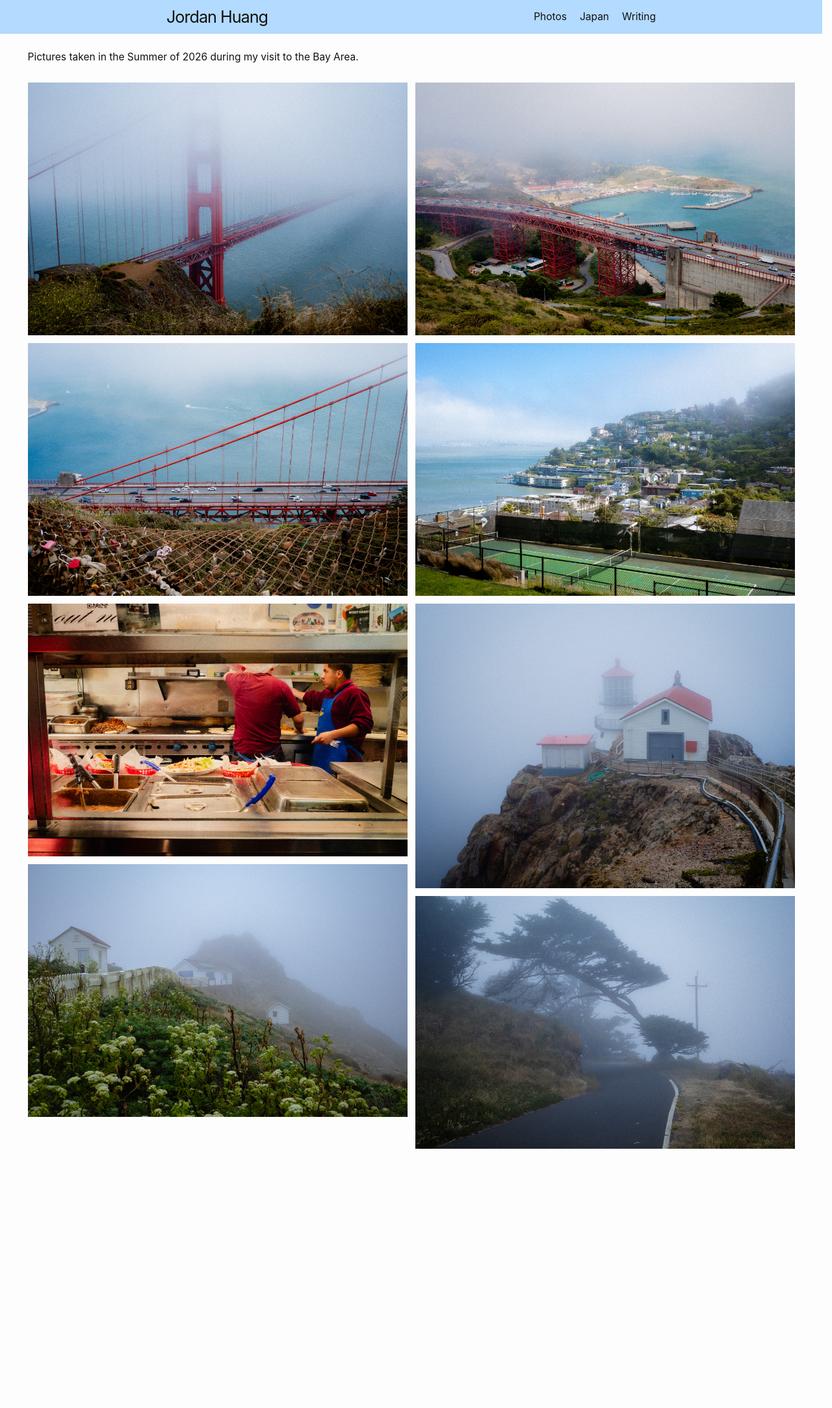
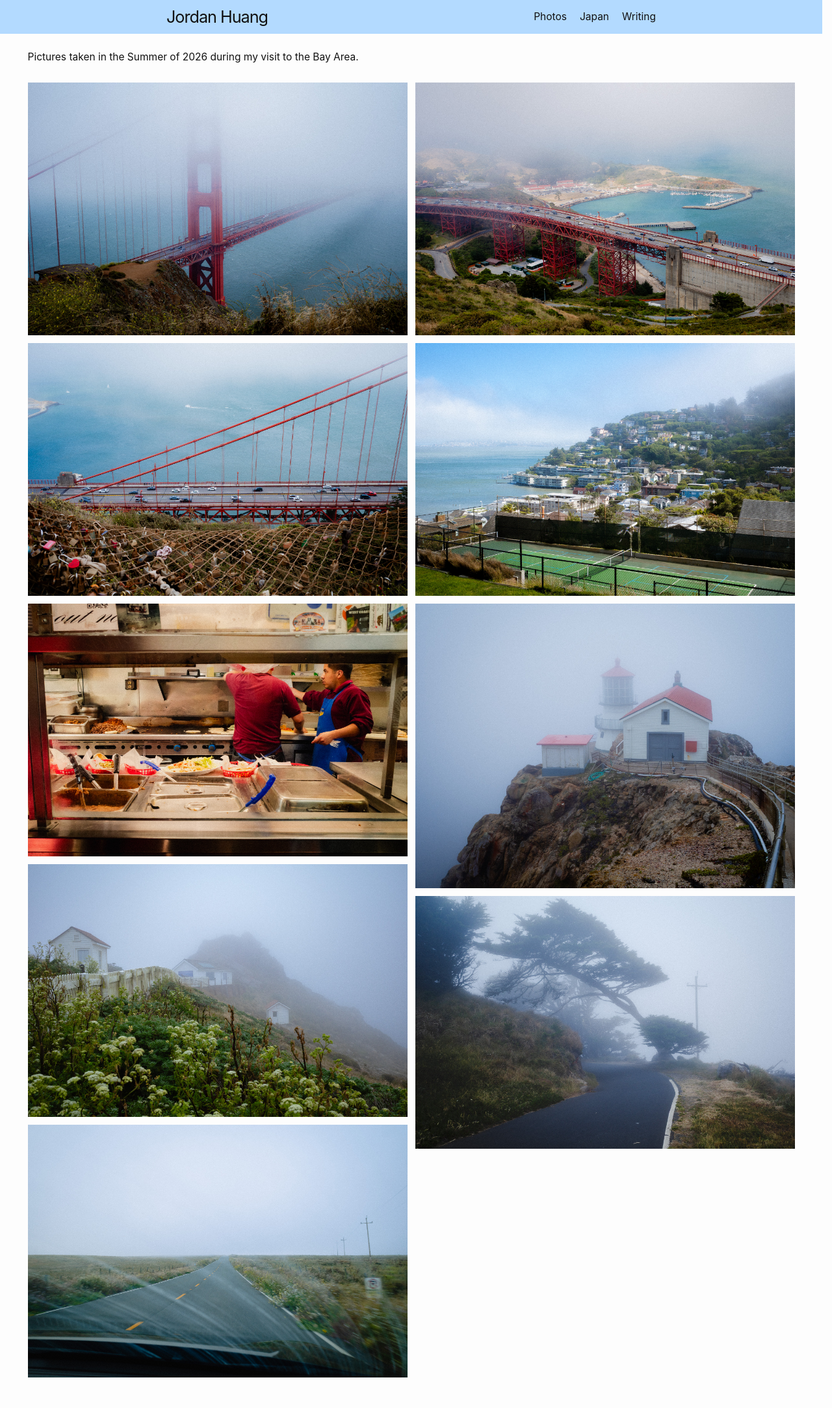
Before and after one commit to jordhuang/jordhuang.github.io, a Jekyll site: the page built from photos.html, in a window 1280 px wide. Shown: the whole page at 65% size. Built offline with Jekyll 4.4.1, drawn with Linux system fonts in a browser that asks for light colours; before the commit the page ends 1815 px from its top, so only the background shows below that.

Commit message:
updates to photos

```diff
--- a/photos.html
+++ b/photos.html
@@ -77,6 +77,14 @@ wide_content: true
       <span></span>
     </button>
 
+	<button class="photo-card" type="button"
+      data-full="{{ '/files/R0004399.jpg' | relative_url }}"
+      data-alt=""
+      data-caption="">
+      <img src="{{ '/files/R0004399.jpg' | relative_url }}" alt="" loading="lazy">
+      <span></span>
+    </button>
+
   </div>
 
   <div class="photo-viewer" data-gallery-view hidden tabindex="-1" aria-live="polite">
```
Also changed, not shown: files/R0004399.jpg (added), files/R0004409.jpg, files/R0004412.jpg, files/R0004424.jpg, 2 other files.
